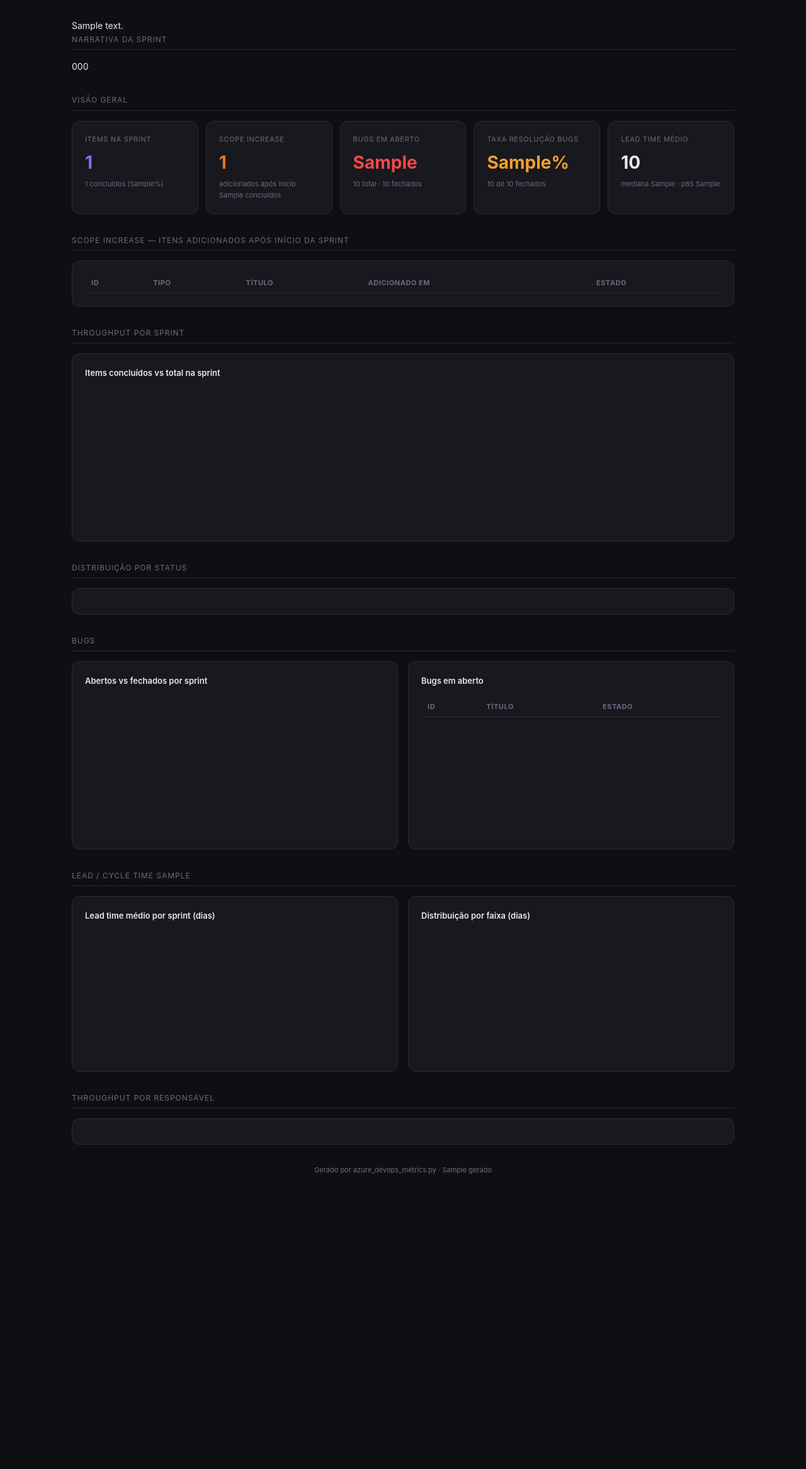
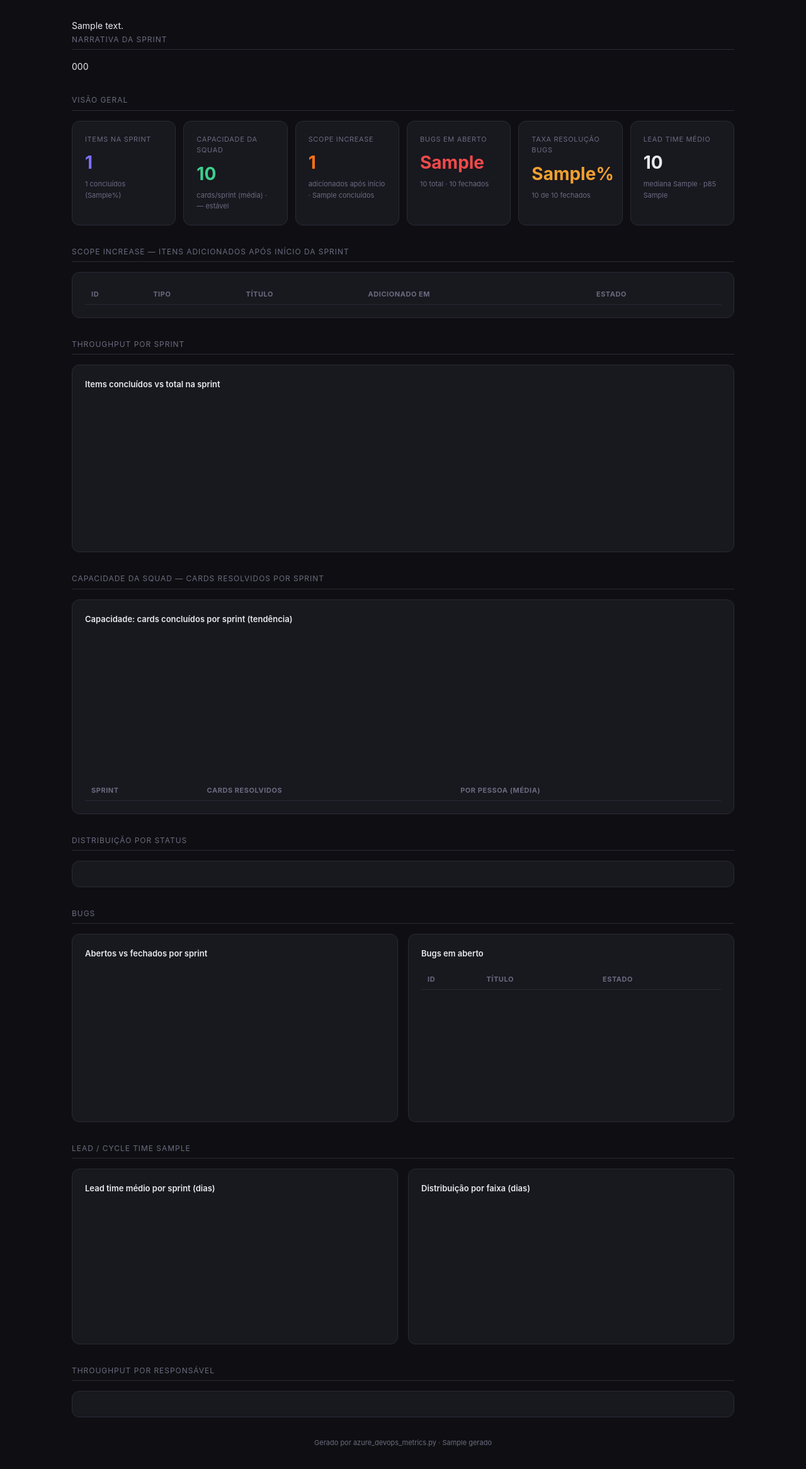
Before and after one commit to victorhprada/azuremetrics, a Flask app: template templates/metrics.html in a window 1280 px wide. Shown: the part 152-2485 px from the top of the page at 63% size. Before the commit the page ends 2016 px from the top, so only its background shows below. Run offline with Flask 3, Linux system fonts and the light colour scheme; the template is opened without the code that fills it: most values are stand-ins (such as "Sample title", 1, 10 or a date in 2020); lists and menus that the app fills with data are empty; a map, chart or similar area stays blank.

Commit message:
feat: add squad capacity visualization to metrics reports
Add capacity metrics showing how many cards the squad can resolve per sprint:
- KPI card with average capacity and trend indicator (up/down/stable %)
- Line chart showing capacity trend across sprints with average reference
- Table with per-sprint and per-person capacity breakdown
- Data structure for capacity_per_sprint, avg_capacity, capacity_trend

Co-authored-by: Qwen-Coder <qwen-coder@alibabacloud.com>

```diff
--- a/main.py
+++ b/main.py
@@ -358,11 +358,47 @@ def compute(iterations, work_items):
 
     scope_data = compute_scope_increase(iterations, work_items)
 
+    # ── Capacity: resolved items per sprint (squad delivery capacity) ──
+    capacity_per_sprint = []
+    for s in sprints:
+        capacity_per_sprint.append({
+            "sprint":   s["name"],
+            "resolved": s["done"],
+        })
+
+    total_resolved = sum(c["resolved"] for c in capacity_per_sprint)
+    avg_capacity = round(total_resolved / len(capacity_per_sprint)) if capacity_per_sprint else 0
+
+    # Capacity trend: compare last sprint vs previous
+    if len(capacity_per_sprint) >= 2:
+        prev = capacity_per_sprint[-2]["resolved"]
+        curr = capacity_per_sprint[-1]["resolved"]
+        if prev > 0:
+            capacity_trend_pct = round((curr - prev) / prev * 100)
+        else:
+            capacity_trend_pct = 100 if curr > 0 else 0
+        capacity_trend = "up" if curr > prev else ("down" if curr < prev else "stable")
+    else:
+        capacity_trend_pct = 0
+        capacity_trend = "stable"
+
+    # Per-person capacity: resolved items per assignee
+    capacity_by_assignee = []
+    for name, v in assignee_map.items():
+        capacity_by_assignee.append({
+            "name":     name,
+            "resolved": v["done"],
+            "total":    v["total"],
+        })
+    capacity_by_assignee.sort(key=lambda x: -x["resolved"])
+
+    total_done = sum(1 for w in work_items if is_done(w["fields"]["System.State"]))
+
     return {
         "sprints":      sprints,
         "scope_data":   scope_data,
         "total_items":  len(work_items),
-        "total_done":   sum(1 for w in work_items if is_done(w["fields"]["System.State"])),
+        "total_done":   total_done,
         "open_bugs":    len(open_bugs),
         "all_bugs":     len(all_bugs),
         "avg_cycle":    round(sum(all_cts) / len(all_cts)) if all_cts else 0,
@@ -382,6 +418,12 @@ def compute(iterations, work_items):
             }
             for w in open_bugs[:30]
         ],
+        # Capacity data
+        "capacity_per_sprint":  capacity_per_sprint,
+        "avg_capacity":         avg_capacity,
+        "capacity_trend":       capacity_trend,
+        "capacity_trend_pct":   capacity_trend_pct,
+        "capacity_by_assignee": capacity_by_assignee,
     }
 
 
@@ -762,6 +804,10 @@ def generate_html(
         cycle_note        = "" if has_cycle else '<div class="note">⚠️ Lead time não calculado: nenhum item Closed tinha datas suficientes.</div>',
         storytelling      = storytelling_html,
         data_json         = json.dumps(metrics, ensure_ascii=False),
+        # Capacity data
+        avg_capacity      = metrics.get("avg_capacity", 0),
+        capacity_trend    = metrics.get("capacity_trend", "stable"),
+        capacity_trend_pct = metrics.get("capacity_trend_pct", 0),
     )
 
 
--- a/templates/metrics.html
+++ b/templates/metrics.html
@@ -84,6 +84,20 @@ tr:last-child td { border-bottom:none }
       <div class="card-sub">{{ total_done }} concluídos ({{ pct_done }}%)</div>
     </div>
     <div class="card">
+      <div class="card-label">Capacidade da squad</div>
+      <div class="card-value green">{{ avg_capacity }}</div>
+      <div class="card-sub">
+        cards/sprint (média)
+        {% if capacity_trend == 'up' %}
+        · <span style="color:var(--green)">↑ {{ capacity_trend_pct }}%</span>
+        {% elif capacity_trend == 'down' %}
+        · <span style="color:var(--red)">↓ {{ capacity_trend_pct | abs }}%</span>
+        {% else %}
+        · <span style="color:var(--muted)">— estável</span>
+        {% endif %}
+      </div>
+    </div>
+    <div class="card">
       <div class="card-label">Scope increase</div>
       <div class="card-value orange">{{ scope_count }}</div>
       <div class="card-sub">adicionados após início · {{ scope_done }} concluídos</div>
@@ -119,6 +133,18 @@ tr:last-child td { border-bottom:none }
   <div class="chart-box">
     <h3>Items concluídos vs total na sprint</h3>
     <div class="canvas-wrap" style="height:220px"><canvas id="c-thru"></canvas></div>
+  </div>
+</div>
+
+<div class="section">
+  <div class="section-title">Capacidade da squad — cards resolvidos por sprint</div>
+  <div class="chart-box">
+    <h3>Capacidade: cards concluídos por sprint (tendência)</h3>
+    <div class="canvas-wrap" style="height:220px"><canvas id="c-capacity"></canvas></div>
+    <div style="margin-top:12px;overflow-x:auto">
+      <table><thead><tr><th>Sprint</th><th>Cards resolvidos</th><th>Por pessoa (média)</th></tr></thead>
+      <tbody id="capacity-tbody"></tbody></table>
+    </div>
   </div>
 </div>
 
@@ -193,6 +219,65 @@ new Chart(document.getElementById('c-thru'),{
   options:{responsive:true,maintainAspectRatio:false,plugins:{legend:{labels:{color:C.mut,font:{size:11}}}},scales:{x:{grid:GRID,ticks:TICK},y:{grid:GRID,ticks:TICK,beginAtZero:true}}}
 });
 
+// Capacity chart
+const capChart = document.getElementById('c-capacity');
+if(capChart && DATA.capacity_per_sprint && DATA.capacity_per_sprint.length > 0){
+  new Chart(capChart,{
+    type:'line',
+    data:{
+      labels:DATA.capacity_per_sprint.map(c=>c.sprint),
+      datasets:[
+        {
+          label:'Cards resolvidos',
+          data:DATA.capacity_per_sprint.map(c=>c.resolved),
+          borderColor:C.grn,
+          backgroundColor:'rgba(62,207,142,0.1)',
+          fill:true,
+          tension:0.3,
+          pointRadius:5,
+          pointHoverRadius:7,
+          pointBackgroundColor:C.grn,
+        },
+        {
+          label:'Média',
+          data:Array(DATA.capacity_per_sprint.length).fill(DATA.avg_capacity),
+          borderColor:C.amb,
+          borderDash:[5,5],
+          fill:false,
+          pointRadius:0,
+        }
+      ]
+    },
+    options:{
+      responsive:true,
+      maintainAspectRatio:false,
+      plugins:{
+        legend:{labels:{color:C.mut,font:{size:11}}},
+        tooltip:{
+          callbacks:{
+            label:function(ctx){
+              return ctx.dataset.label+': '+ctx.parsed.y+' cards';
+            }
+          }
+        }
+      },
+      scales:{x:{grid:GRID,ticks:TICK},y:{grid:GRID,ticks:TICK,beginAtZero:true}}
+    }
+  });
+}
+
+// Capacity table
+const ct = document.getElementById('capacity-tbody');
+if(DATA.capacity_per_sprint && DATA.capacity_per_sprint.length > 0){
+  const numPeople = Object.keys(DATA.assignee_map || {}).length || 1;
+  DATA.capacity_per_sprint.forEach(c=>{
+    const perPerson = (c.resolved / numPeople).toFixed(1);
+    ct.innerHTML+=`<tr><td>${c.sprint}</td><td style="color:var(--green);font-weight:600">${c.resolved}</td><td style="color:var(--muted)">${perPerson}</td></tr>`;
+  });
+}else{
+  ct.innerHTML='<tr><td colspan="3" style="color:#6b6b80">Sem dados de capacidade.</td></tr>';
+}
+
 // Status
 const sc={Closed:C.grn,Done:C.grn,Resolved:C.grn,Test:C.amb,Ready:C.blu,Active:'#a78bfa',Review:'#f472b6',New:C.mut};
 const maxS=Math.max(...Object.values(DATA.state_map),1);
```
